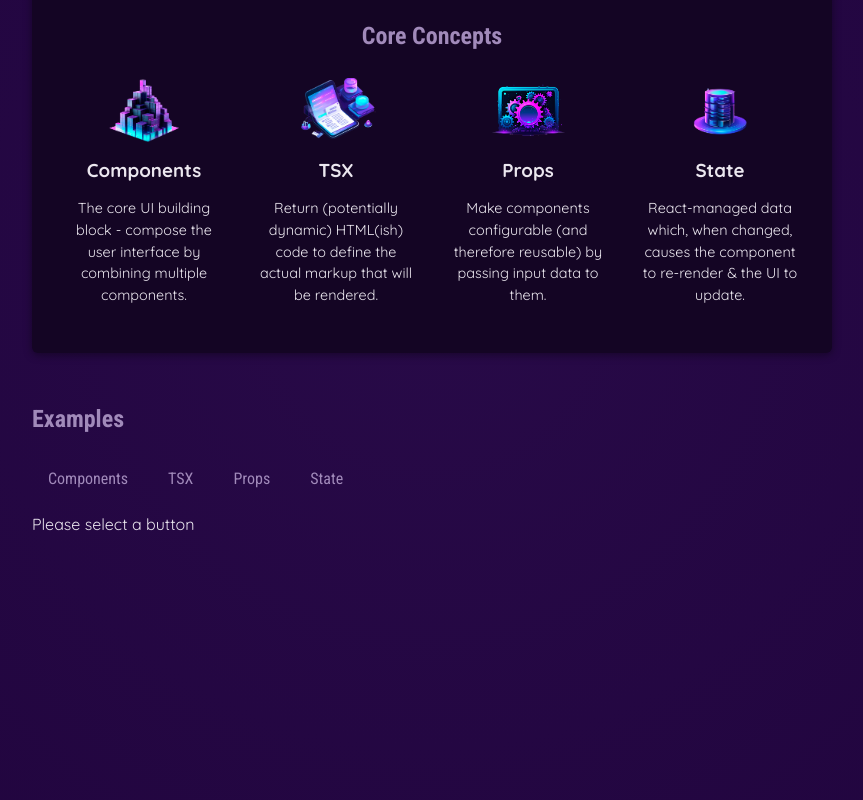
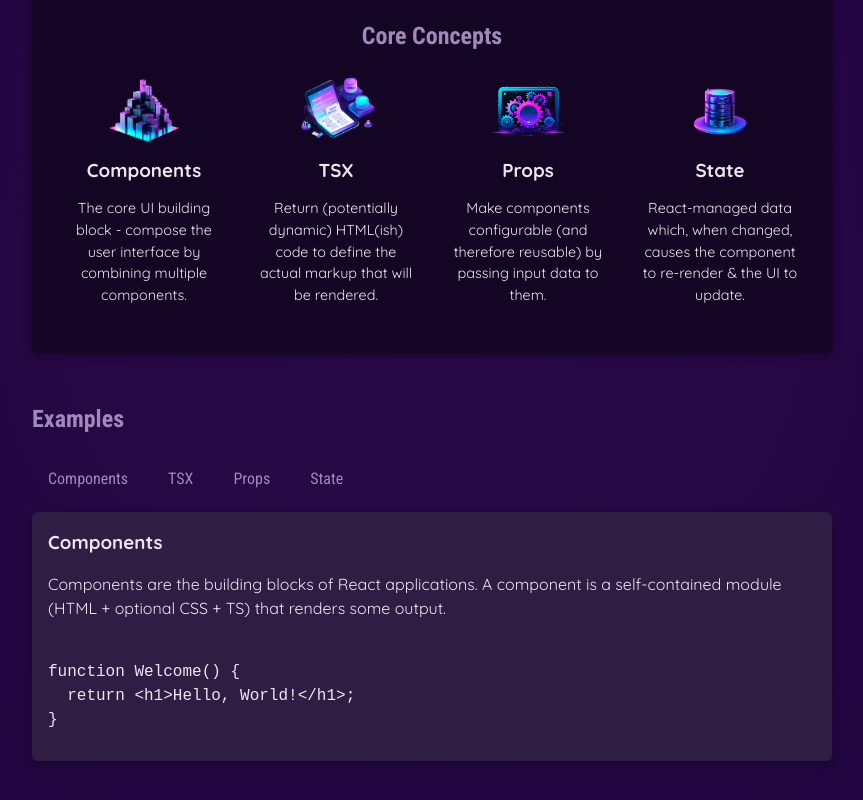
Before and after one commit to YuriSolomon/ReactDemo, a React (Vite) app: page / in a window 1280 px wide. Shown: the part 346-1146 px from the top of the page, without its empty margins (208-1071 px from the left). Built offline with nearby package versions, Linux system fonts and the light colour scheme.

Commit message:
get dinamic data on click

```diff
--- a/src/App.tsx
+++ b/src/App.tsx
@@ -1,13 +1,13 @@
 import { useState } from 'react';
-import { CORE_CONCEPTS } from './data.ts';
+import { CORE_CONCEPTS, EXAMPLES } from './data.ts';
 import Header from './components/Header/Header.tsx';
 import CoreConcept from './components/CoreConcepts/CoreConcepts.tsx';
 import TabButton from './components/TabButton/TabButton.tsx';
 
 function App() {
-  const [selectedTab, setSelectedTab]: any[] = useState('Please select a button');
+  const [selectedTab, setSelectedTab]: any[] = useState('components');
 
-  function handleTabSelect(selectedButton: String) {
+  function handleTabSelect(selectedButton: any) {
     setSelectedTab(selectedButton);
   }
 
@@ -32,7 +32,15 @@ function App() {
             <TabButton onTabSelect={() => handleTabSelect('props')}>Props</TabButton>
             <TabButton onTabSelect={() => handleTabSelect('state')}>State</TabButton>
           </menu>
-          {selectedTab}
+          <div id="tab-content">
+            <h3>{EXAMPLES[selectedTab as keyof typeof EXAMPLES].title}</h3>
+            <p>{EXAMPLES[selectedTab as keyof typeof EXAMPLES].description}</p>
+            <pre>
+              <code>
+                {EXAMPLES[selectedTab as keyof typeof EXAMPLES].code}
+              </code>
+            </pre>
+          </div>
         </section>
       </main>
     </div>
```
